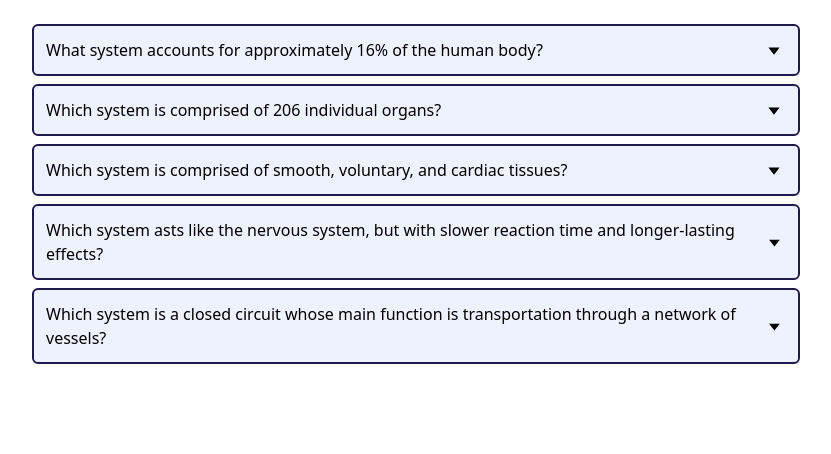
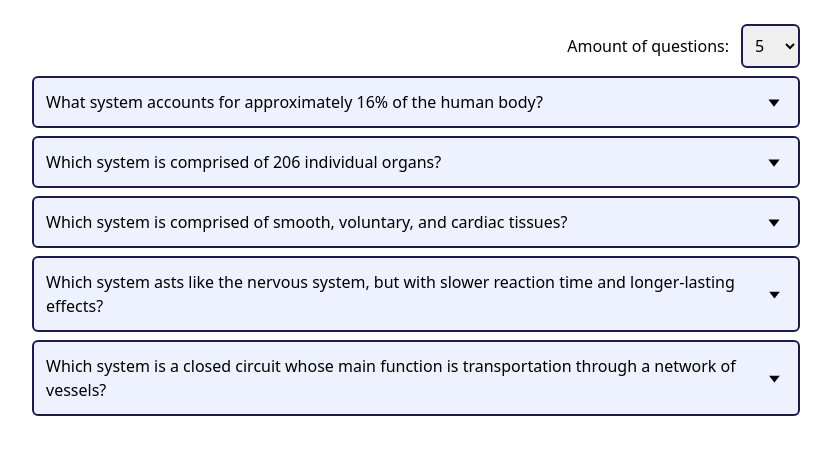
Before and after one commit to zverevaa/mblex-prep-helper, a Next.js app: page / in a window 1280 px wide. Shown: the top 454 px of the page, without its empty margins (224-1055 px from the left). Built offline with nearby package versions, Linux system fonts and the light colour scheme.

Commit message:
Add amount input

```diff
--- /dev/null
+++ b/src/components/questions-amount.tsx
@@ -0,0 +1,24 @@
+type TQuestionsAmountProps = {
+    amount: number;
+    onAmountChange: (amt: number) => void;
+};
+
+export default function QuestionsAmount({
+    amount,
+    onAmountChange,
+}: TQuestionsAmountProps) {
+    return (
+        <div className="flex gap-3 items-center self-end">
+            <p>Amount of questions:</p>
+            <select
+                className="p-2 border-2 border-indigo-950 rounded-md hover:cursor-pointer"
+                value={amount}
+                onChange={(e) => onAmountChange(Number(e.target.value))}
+            >
+                <option value={5}>5</option>
+                <option value={10}>10</option>
+                <option value={25}>25</option>
+            </select>
+        </div>
+    );
+}
--- a/src/components/questions.tsx
+++ b/src/components/questions.tsx
@@ -1,14 +1,27 @@
+"use client";
 import { TQuestion } from "@/lib/types";
 import Question from "./question";
+import { useState } from "react";
+import QuestionsAmount from "./questions-amount";
 
 type TQuestionsProps = {
     data: TQuestion[];
 };
 
 export default function Questions({ data }: TQuestionsProps) {
+    const [amount, setAmount] = useState(5);
+
+    const handleAmountChange = (amt: number) => {
+        setAmount(amt);
+    };
+
     return (
         <div className="flex flex-col gap-2 max-w-3xl mx-auto">
-            {data.slice(0, 5).map((q) => (
+            <QuestionsAmount
+                amount={amount}
+                onAmountChange={handleAmountChange}
+            />
+            {data.slice(0, amount).map((q) => (
                 <Question
                     key={q.question}
                     question={q.question}
```
